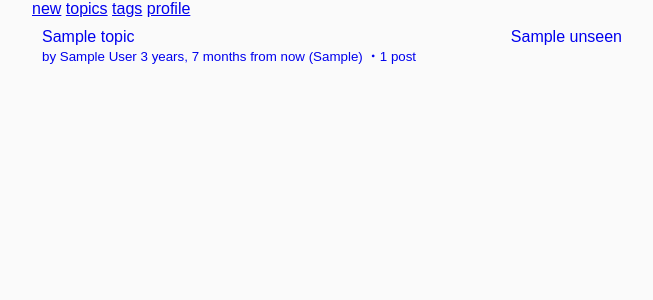
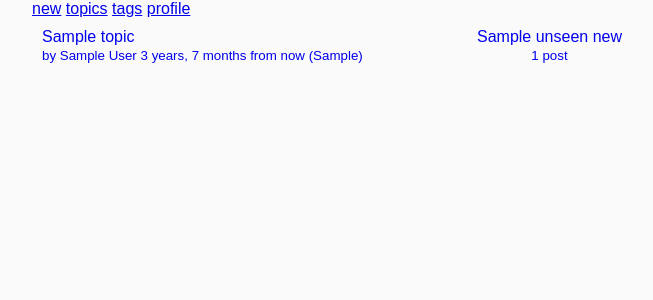
Before and after one commit to RodericDay/forum-old, a Django app: template templates/posts/topic_list.html in a window 1280 px wide. Shown: the top 300 px of the page, without its empty margins (308-961 px from the left). Run offline with Django 3.2, Linux system fonts and the light colour scheme; the template is opened without the code that fills it: most values are stand-ins (such as "Sample title", 1, 10 or a date in 2020).

Commit message:
Cosmetic

```diff
--- a/templates/posts/post_form.html
+++ b/templates/posts/post_form.html
@@ -42,7 +42,7 @@ function goToHighlight() {
         }
     }
 }
-htmlPreview.onmouseup = htmlPreview.ontouchend = goToHighlight;
+htmlPreview.onmouseup = goToHighlight;
 
 function savePagePosition() {
     localStorage.setItem("pageYOffset", window.pageYOffset);
--- a/templates/posts/topic.html
+++ b/templates/posts/topic.html
@@ -3,7 +3,10 @@
 
 <!-- notification -->
 <a href="{{topic.get_absolute_url}}#{{topic.last_seen}}">
-<span class="topic-status">{{topic.unseen}}</span>
+<span class="topic-status">
+{{topic.unseen}} new<br>
+<small>{{topic.posts.count}} post{{topic.posts.count|pluralize}}</small>
+</span>
 </a>
 
 <!--  main -->
@@ -16,7 +19,6 @@ by {{topic.author}}
 {% if topic.tags.count %}
 ({{topic.tags_as_string}})
 {% endif %}
-・{{topic.posts.count}} post{{topic.posts.count|pluralize}}
 </small>
 </a>
 
```
